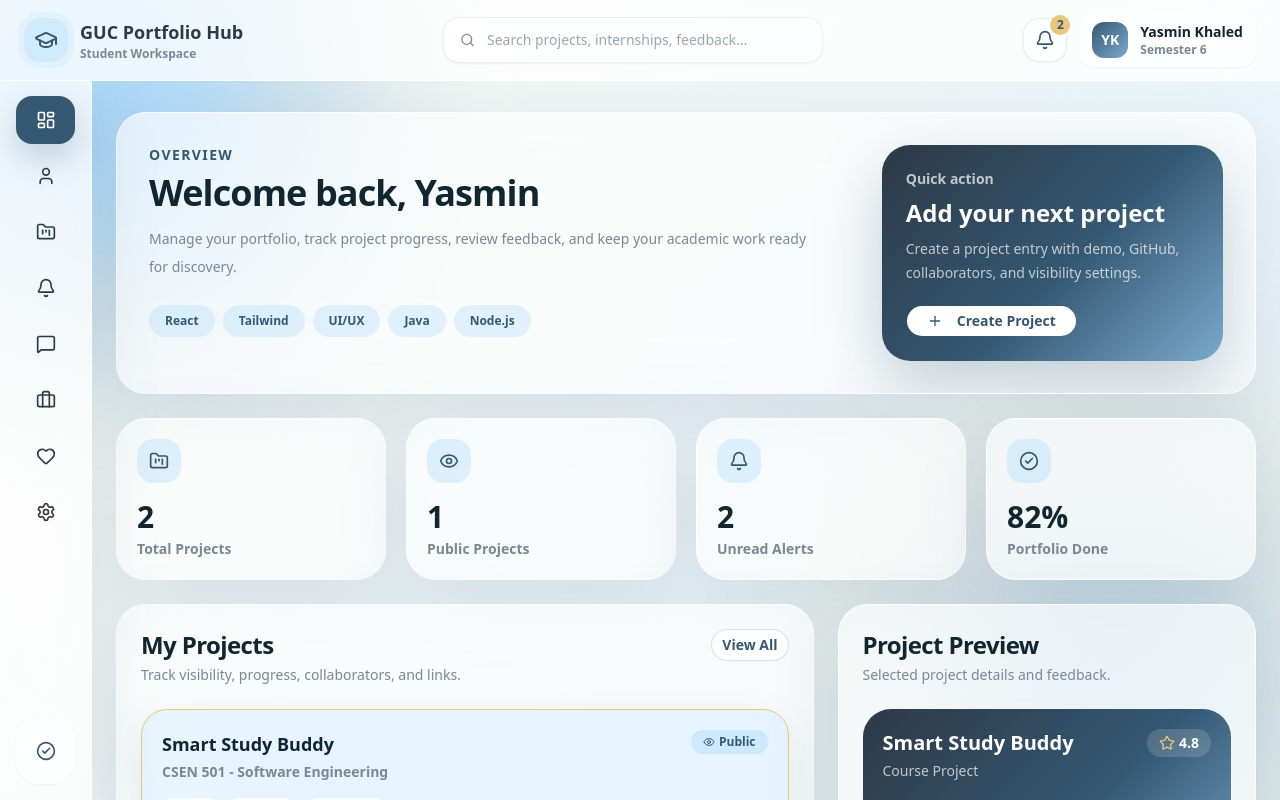
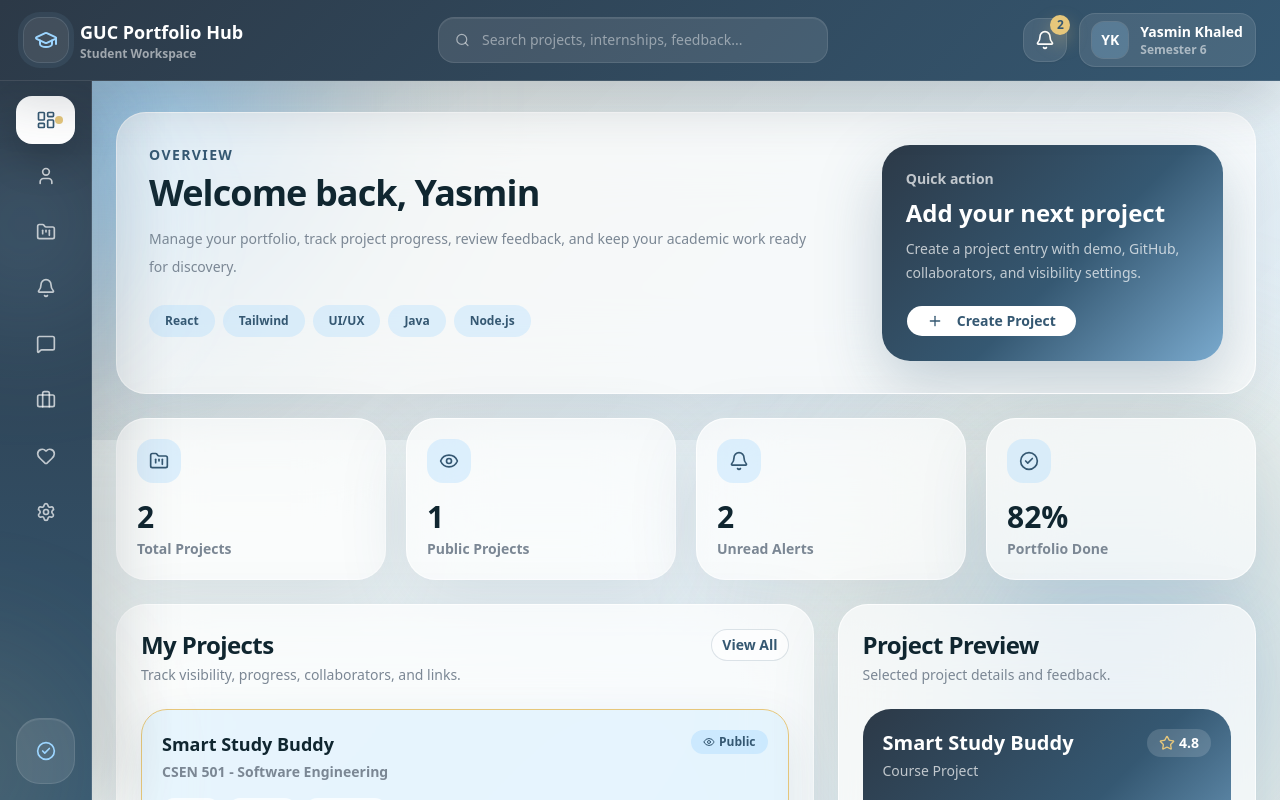
Before and after one commit to xxjessiexx/GUC-Portfolio-Hub, a React (Vite) app: page /student-dashboard in a window 1280 px wide. Shown: the top 800 px of the page. Built offline with nearby package versions, Linux system fonts and the light colour scheme.

Commit message:
modularized the layouts and adjusted the design of the top & side nav bars

```diff
--- a/src/components/layout/DashboardLayout.jsx
+++ b/src/components/layout/DashboardLayout.jsx
@@ -10,7 +10,7 @@ export default function DashboardLayout({ children, notifications }) {
     <main className="min-h-screen overflow-x-hidden bg-[linear-gradient(135deg,var(--background)_0%,#EAF4FA_45%,#D8ECF8_100%)] text-[var(--ink)]">
       <div className="pointer-events-none fixed -left-52 -top-52 h-[620px] w-[620px] rounded-full bg-[radial-gradient(circle,var(--accent)_0%,rgba(122,170,206,0.25)_55%,transparent_72%)] blur-3xl" />
       <div className="pointer-events-none fixed -bottom-56 -right-48 h-[720px] w-[720px] rounded-full bg-[radial-gradient(circle,rgba(122,170,206,0.45)_0%,rgba(230,199,123,0.15)_52%,transparent_72%)] blur-3xl" />
-
+      <div className="pointer-events-none fixed left-[92px] right-0 top-20 h-[360px] bg-[linear-gradient(135deg,rgba(44,57,71,0.10),rgba(53,88,114,0.06),transparent)]" />
       <TopNav notifications={notifications} />
       <Sidebar open={sidebarOpen} setOpen={setSidebarOpen} />
 
--- a/src/components/layout/Sidebar.jsx
+++ b/src/components/layout/Sidebar.jsx
@@ -27,11 +27,14 @@ export default function Sidebar({ open, setOpen }) {
     <aside
       onMouseEnter={() => setOpen(true)}
       onMouseLeave={() => setOpen(false)}
-      className={`fixed left-0 top-20 z-40 h-[calc(100vh-80px)] border-r border-white/70 bg-white/75 shadow-[18px_0_60px_rgba(53,88,114,0.08)] backdrop-blur-2xl transition-all duration-300 ease-out ${
+      className={`fixed left-0 top-20 z-40 h-[calc(100vh-80px)] border-r border-white/10 bg-[linear-gradient(180deg,#2C3947,#355872)] text-white shadow-[18px_0_70px_rgba(44,57,71,0.24)] backdrop-blur-2xl transition-all duration-300 ease-out ${
         open ? "w-[280px]" : "w-[92px]"
       }`}
     >
-      <div className="flex h-full flex-col justify-between p-4">
+      <div className="pointer-events-none absolute -left-20 top-10 h-52 w-52 rounded-full bg-[#9CD5FF]/15 blur-3xl" />
+      <div className="pointer-events-none absolute -bottom-24 right-0 h-64 w-64 rounded-full bg-[#E6C77B]/10 blur-3xl" />
+
+      <div className="relative z-10 flex h-full flex-col justify-between p-4">
         <nav className="space-y-2">
           {items.map(([label, Icon], index) => {
             const active = index === 0;
@@ -40,46 +43,57 @@ export default function Sidebar({ open, setOpen }) {
               <button
                 key={label}
                 title={!open ? label : undefined}
-                className={`relative flex h-12 w-full items-center rounded-2xl text-sm font-bold transition-all duration-300 ${
+                className={`group relative flex h-12 w-full items-center rounded-2xl text-sm font-bold transition-all duration-300 ${
                   open ? "justify-start gap-3 px-4" : "justify-center px-0"
                 } ${
                   active
-                    ? "bg-[var(--primary)] text-white shadow-[0_14px_35px_rgba(53,88,114,0.25)]"
-                    : "text-[var(--dark)] hover:bg-[rgba(156,213,255,0.22)]"
+                    ? "bg-white text-[#355872] shadow-[0_16px_38px_rgba(0,0,0,0.18)]"
+                    : "text-white/70 hover:bg-white/10 hover:text-white"
                 }`}
               >
                 <Icon className="h-5 w-5 shrink-0" />
+
                 {open && <span className="whitespace-nowrap">{label}</span>}
+
+                {!open && (
+                  <span className="pointer-events-none absolute left-[76px] z-50 rounded-xl bg-[#102630] px-3 py-2 text-xs font-bold text-white opacity-0 shadow-xl transition group-hover:opacity-100">
+                    {label}
+                  </span>
+                )}
+
+                {active && (
+                  <span className="absolute right-3 h-2 w-2 rounded-full bg-[#E6C77B]" />
+                )}
               </button>
             );
           })}
         </nav>
 
         <div
-          className={`rounded-3xl border border-white/70 bg-white/70 shadow-sm transition-all duration-300 ${
+          className={`overflow-hidden rounded-3xl border border-white/10 bg-white/10 shadow-[inset_0_1px_0_rgba(255,255,255,0.08)] transition-all duration-300 ${
             open ? "p-4" : "p-3"
           }`}
         >
           {open ? (
             <>
-              <p className="text-sm font-black text-[var(--ink)]">
+              <p className="text-sm font-black text-white">
                 Portfolio completion
               </p>
 
-              <div className="mt-3 h-3 rounded-full bg-[rgba(156,213,255,0.22)]">
+              <div className="mt-3 h-3 rounded-full bg-white/10">
                 <div
-                  className="h-3 rounded-full bg-[linear-gradient(90deg,var(--primary),var(--secondary))]"
+                  className="h-3 rounded-full bg-[linear-gradient(90deg,#E6C77B,#9CD5FF)]"
                   style={{ width: `${student.profileCompletion}%` }}
                 />
               </div>
 
-              <p className="mt-2 text-xs font-semibold text-[var(--muted)]">
+              <p className="mt-2 text-xs font-semibold text-white/60">
                 {student.profileCompletion}% completed
               </p>
             </>
           ) : (
             <div className="grid h-10 place-items-center">
-              <CheckCircle2 className="h-5 w-5 text-[var(--primary)]" />
+              <CheckCircle2 className="h-5 w-5 text-[#9CD5FF]" />
             </div>
           )}
         </div>
--- a/src/components/layout/TopNav.jsx
+++ b/src/components/layout/TopNav.jsx
@@ -11,51 +11,49 @@ export default function TopNav({ notifications = [] }) {
     .slice(0, 2);
 
   return (
-    <header className="fixed left-0 right-0 top-0 z-50 border-b border-white/70 bg-white/75 backdrop-blur-2xl">
+    <header className="fixed left-0 right-0 top-0 z-50 border-b border-white/10 bg-[linear-gradient(135deg,#2C3947,#355872)] text-white shadow-[0_18px_55px_rgba(44,57,71,0.22)] backdrop-blur-2xl">
       <div className="flex h-20 items-center justify-between px-6">
         <div className="flex items-center gap-3">
-          <div className="grid h-11 w-11 place-items-center rounded-2xl bg-[rgba(156,213,255,0.35)] shadow-[0_0_0_6px_rgba(156,213,255,0.14)]">
-            <GraduationCap className="h-6 w-6 text-[var(--primary)]" />
+          <div className="grid h-11 w-11 place-items-center rounded-2xl bg-white/10 shadow-[0_0_0_6px_rgba(156,213,255,0.08)] ring-1 ring-white/15">
+            <GraduationCap className="h-6 w-6 text-[#9CD5FF]" />
           </div>
 
           <div>
-            <h1 className="text-lg font-black text-[var(--dark)]">
+            <h1 className="text-lg font-black text-white">
               GUC Portfolio Hub
             </h1>
-            <p className="text-xs font-semibold text-[var(--muted)]">
+            <p className="text-xs font-semibold text-white/55">
               Student Workspace
             </p>
           </div>
         </div>
 
-        <div className="hidden w-[380px] items-center gap-3 rounded-2xl border border-[rgba(53,88,114,0.1)] bg-white/70 px-4 py-3 shadow-sm md:flex">
-          <Search className="h-4 w-4 text-[var(--muted)]" />
+        <div className="hidden w-[390px] items-center gap-3 rounded-2xl border border-white/10 bg-white/10 px-4 py-3 shadow-[inset_0_1px_0_rgba(255,255,255,0.08)] transition focus-within:border-[#9CD5FF]/40 focus-within:bg-white/15 md:flex">
+          <Search className="h-4 w-4 text-white/55" />
           <input
             placeholder="Search projects, internships, feedback..."
-            className="w-full bg-transparent text-sm outline-none placeholder:text-[rgba(123,135,148,0.75)]"
+            className="w-full bg-transparent text-sm text-white outline-none placeholder:text-white/45"
           />
         </div>
 
         <div className="flex items-center gap-3">
-          <button className="relative grid h-11 w-11 place-items-center rounded-2xl border border-[rgba(53,88,114,0.1)] bg-white/70 text-[var(--primary)] shadow-sm transition hover:bg-[rgba(156,213,255,0.22)]">
+          <button className="relative grid h-11 w-11 place-items-center rounded-2xl border border-white/10 bg-white/10 text-white shadow-sm transition hover:-translate-y-0.5 hover:bg-white/15">
             <Bell className="h-5 w-5" />
             {unread > 0 && (
-              <span className="absolute -right-1 -top-1 grid h-5 w-5 place-items-center rounded-full bg-[var(--gold)] text-xs font-black text-[var(--primary)]">
+              <span className="absolute -right-1 -top-1 grid h-5 w-5 place-items-center rounded-full bg-[#E6C77B] text-xs font-black text-[#355872] shadow-[0_8px_18px_rgba(230,199,123,0.35)]">
                 {unread}
               </span>
             )}
           </button>
 
-          <div className="flex items-center gap-3 rounded-2xl border border-white/70 bg-white/70 px-3 py-2 shadow-sm">
-            <div className="grid h-9 w-9 place-items-center rounded-xl bg-[linear-gradient(135deg,var(--primary),var(--secondary))] text-sm font-black text-white">
+          <div className="flex items-center gap-3 rounded-2xl border border-white/10 bg-white/10 px-3 py-2 shadow-sm">
+            <div className="grid h-9 w-9 place-items-center rounded-xl bg-[#9CD5FF]/20 text-sm font-black text-white ring-1 ring-white/15">
               {initials}
             </div>
 
             <div className="hidden sm:block">
-              <p className="text-sm font-black text-[var(--ink)]">
-                {student.name}
-              </p>
-              <p className="text-xs font-semibold text-[var(--muted)]">
+              <p className="text-sm font-black text-white">{student.name}</p>
+              <p className="text-xs font-semibold text-white/55">
                 Semester {student.semester}
               </p>
             </div>
```
